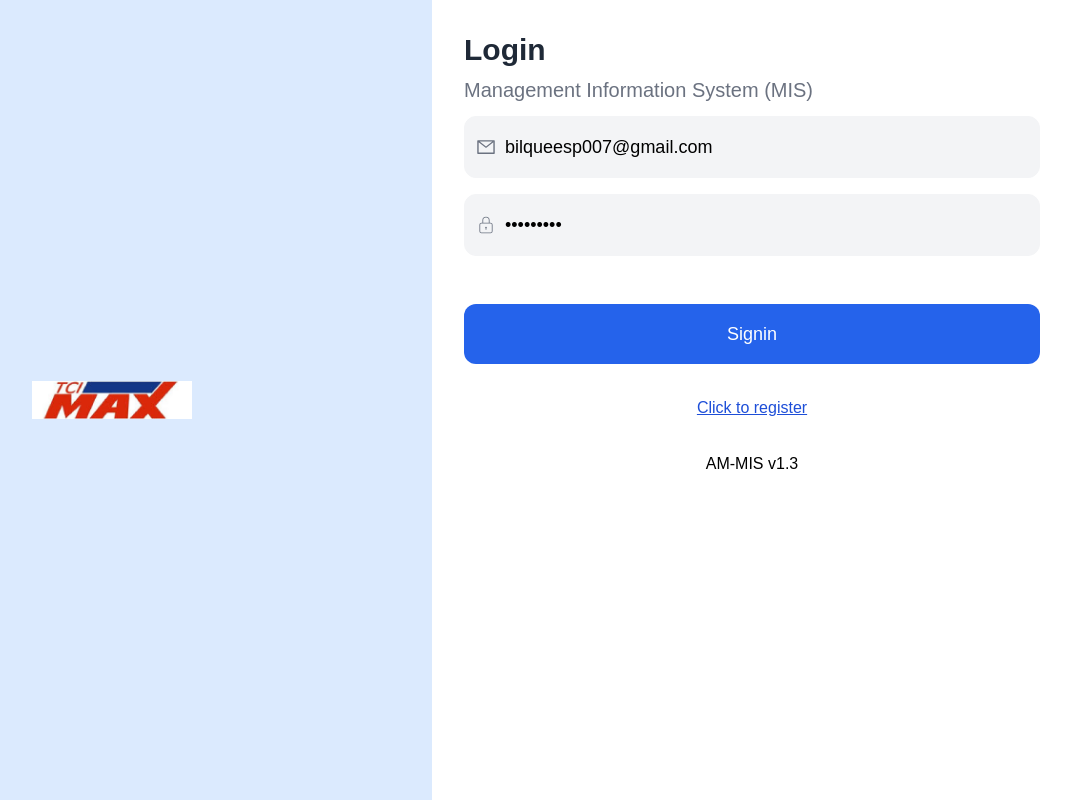
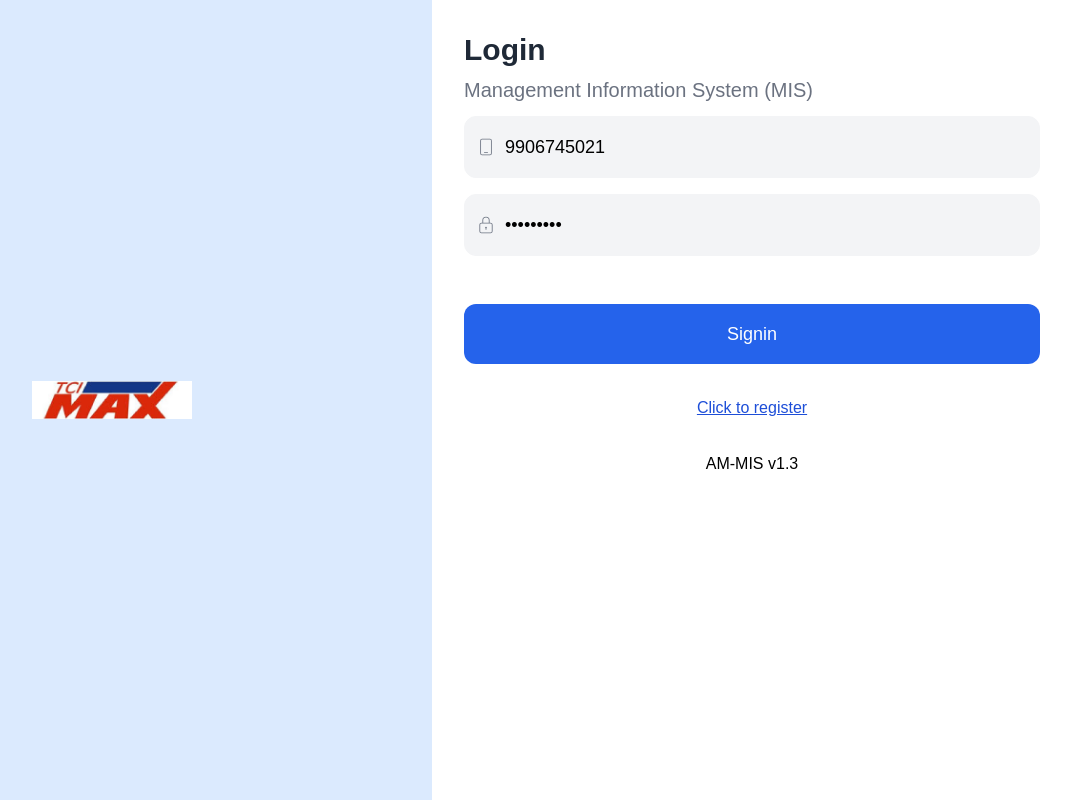
Before and after one commit to Atir-786/tcimax, a Next.js app: page /login in a window 1280 px wide. Shown: the whole page, without its empty margins (208-1279 px from the left). Built offline with nearby package versions, Linux system fonts and the light colour scheme.

Commit message:
fixedLogin

```diff
--- a/components/Layout.jsx
+++ b/components/Layout.jsx
@@ -11,9 +11,9 @@ const Layout = ({ children }) => {
   const router = useRouter();
 
   useEffect(() => {
-    const currentUser = localStorage.getItem("currentUser") || "";
+    const isAuthenticated = localStorage.getItem("isAuthenticated") === "true";
 
-    if (!currentUser) {
+    if (!isAuthenticated) {
       router.push("/login");
     } else {
       setIsLoading(false); // Stop loading when authenticated
--- a/components/client/LoginForm.jsx
+++ b/components/client/LoginForm.jsx
@@ -1,26 +1,29 @@
 "use client";
 import React, { useEffect, useState } from "react";
-import { CiLock } from "react-icons/ci";
+import { CiLock, CiMobile1 } from "react-icons/ci";
 import { redirect } from "next/navigation";
 import { AiOutlineMail } from "react-icons/ai";
 import InputField from "../InputComp";
 import axios from "axios";
+import { useRouter } from "next/router";
+
 const LoginForm = () => {
-  const [email, setEmail] = useState("bilqueesp007@gmail.com");
+  // const router = useRouter();
+  const [mobile, setMobile] = useState("9906745021");
   const [password, setPassword] = useState("123456789");
   const [errors, setErrors] = useState({ email: "", password: "" });
   const [message, setMessage] = useState("");
 
   const validateFields = () => {
-    const validationErrors = { email: "", password: "" };
+    const validationErrors = { mobile: "", password: "" };
     let isValid = true;
 
     // Validate email
-    if (!email) {
-      validationErrors.email = "Email is required.";
+    if (!mobile) {
+      validationErrors.mobile = "mobile is required.";
       isValid = false;
-    } else if (!/\S+@\S+\.\S+/.test(email)) {
-      validationErrors.email = "Enter a valid email address.";
+    } else if (mobile.length < 9) {
+      validationErrors.mobile = "Enter a valid mobile.";
       isValid = false;
     }
 
@@ -39,7 +42,7 @@ const LoginForm = () => {
     // Validate fields
     if (!validateFields()) return;
     const data = JSON.stringify({
-      email: email,
+      mobile: mobile,
       password: password,
     });
 
@@ -54,9 +57,34 @@ const LoginForm = () => {
       data: data,
     };
 
+    // try {
+    //   const response = await axios.request(config);
+    //   console.log("Response:", response.data);
+    // } catch (error) {
+    //   if (error.response) {
+    //     console.error("Error Response:", error.response.data);
+    //   } else if (error.request) {
+    //     console.error("No Response Received:", error.request);
+    //   } else {
+    //     console.error("Request Error:", error.message);
+    //   }
+    // }
     try {
-      const response = await axios.request(config);
+      // Fetch CSRF token
+      await axios.get("https://mis.tcimax.co.in/sanctum/csrf-cookie", {
+        withCredentials: true,
+      });
+
+      // Proceed with login request
+      const response = await axios.post(
+        "https://mis.tcimax.co.in/api/login",
+        { mobile: mobile, password: password },
+        { withCredentials: true } // Send cookies with the request
+      );
+
       console.log("Response:", response.data);
+      localStorage.setItem("isAuthenticated", "true");
+      window.location.href = "/dashboard";
     } catch (error) {
       if (error.response) {
         console.error("Error Response:", error.response.data);
@@ -84,16 +112,16 @@ const LoginForm = () => {
   }
   return (
     <form onSubmit={(e) => handleForm(e)}>
-      {errors.email && (
-        <p className="text-red-500 text-sm mt-1">{errors.email}</p>
+      {errors.mobile && (
+        <p className="text-red-500 text-sm mt-1">{errors.mobile}</p>
       )}
       <InputField
-        name="email"
-        value={email}
-        onChange={(e) => setEmail(e.target.value)}
-        type="email"
-        placeholder="Email"
-        icon={AiOutlineMail}
+        name="mobile"
+        value={mobile}
+        onChange={(e) => setMobile(e.target.value)}
+        type="number"
+        placeholder="Mobile Number"
+        icon={CiMobile1}
       />
 
       {errors.password && (
```
